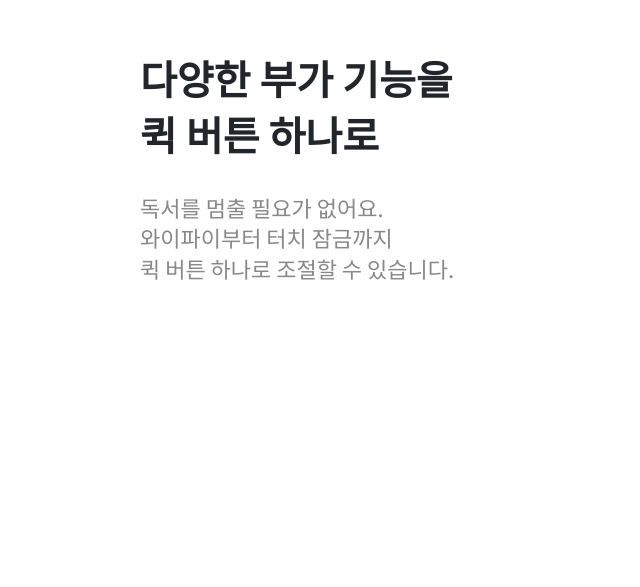
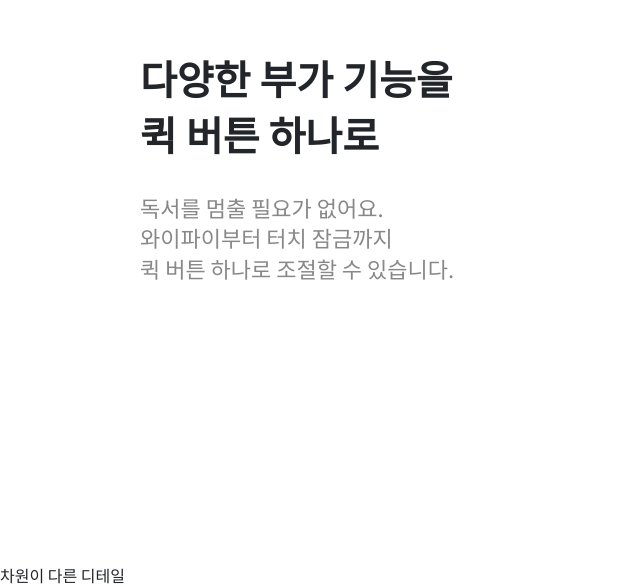
Before and after one commit to KeMezz/ridipaper-clone, a React (Create React App) app: page / in a window 1280 px wide. Shown: the part 5393-5980 px from the top of the page, without its empty margins (0-640 px from the left). Built offline with nearby package versions, Linux system fonts and the light colour scheme.

Commit message:
디테일 페이지 구조 설계

```diff
--- a/src/Components/Details.tsx
+++ b/src/Components/Details.tsx
@@ -1,5 +1,9 @@
+import styled from "styled-components";
+
+const DetailsHeading = styled.h1``;
+
 function Details() {
-  return null;
+  return <DetailsHeading>차원이 다른 디테일</DetailsHeading>;
 }
 
 export default Details;
```
